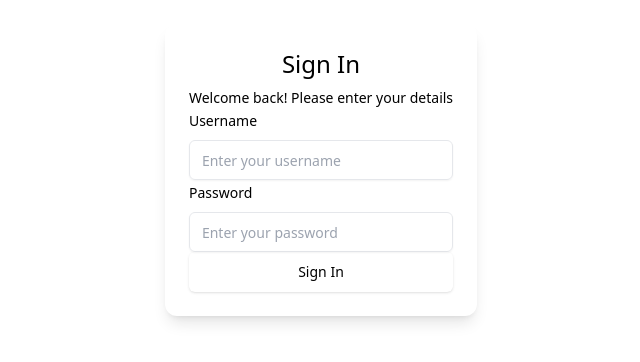
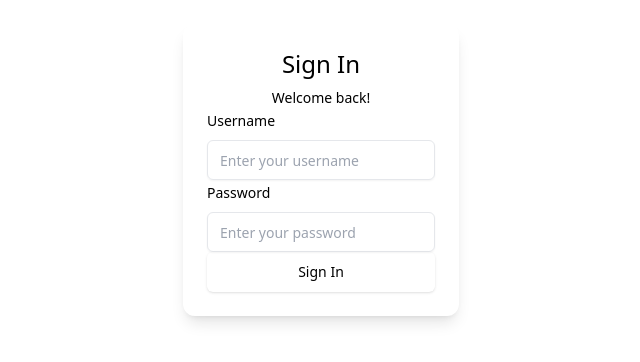
Before and after one commit to hungitlor123/BookingTable, a React (Vite) app: page /login in a window 1280 px wide. Shown: the top 362 px of the page, without its empty margins (319-959 px from the left). Built offline with nearby package versions, Linux system fonts and the light colour scheme.

Commit message:
api cors

```diff
--- a/src/components/Authentication/LoginForm/LoginForm.tsx
+++ b/src/components/Authentication/LoginForm/LoginForm.tsx
@@ -59,7 +59,7 @@ export function LoginForm({
                         <div className="text-center space-y-2">
                             <h1 className="text-2xl font-bold">Sign In</h1>
                             <p className="text-sm text-muted-foreground">
-                                Welcome back! Please enter your details
+                                Welcome back!
                             </p>
                         </div>
 
```
